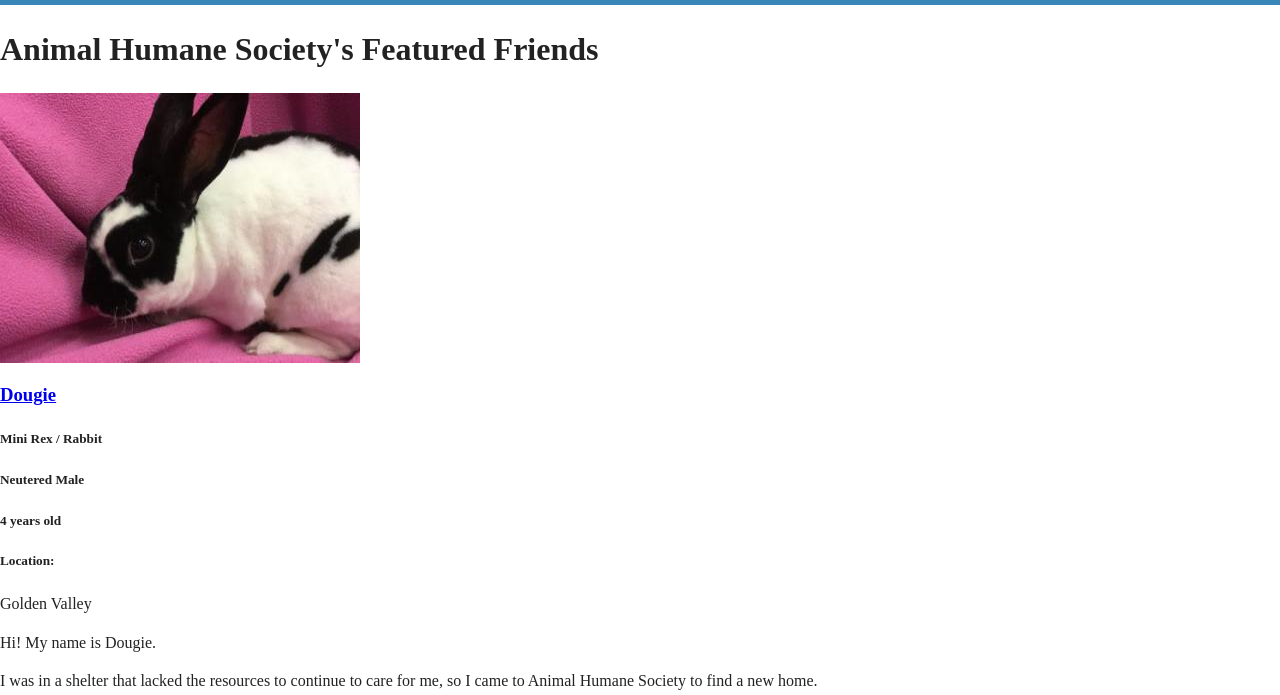
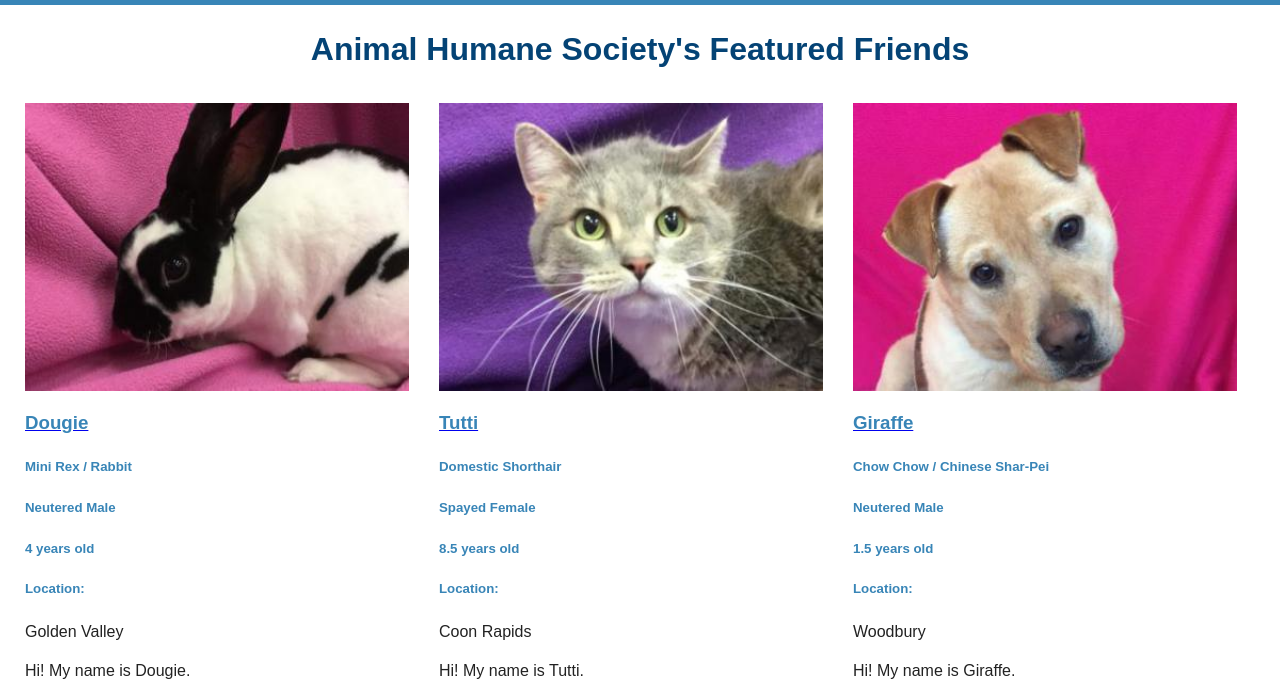
Before and after one commit to gvespasiano/assignment12, a plain HTML site: page index.html in a window 1280 px wide. Shown: the part 97-792 px from the top of the page. Drawn offline with nearby package versions, Linux system fonts and the light colour scheme.

Commit message:
CSS - articles/body intl

```diff
--- a/css/main.css
+++ b/css/main.css
@@ -131,6 +131,50 @@
 }
 .main-nav a:hover{
 	border-bottom:solid 2px #d37e4a;
+}
+
+/* Articles */
+.featured{
+	width:100%;
+	margin-left:15px;
+}
+.animal{
+	max-width:30%;
+	float:left;
+	margin:10px;
+	padding-right:10px;
+}
+.animal img{
+	padding-right:10px;
+	width:100%;
+}
+.animal
+
+
+/* BODY */
+body{
+	width:1100px;
+}
+h1,h2,h3,h4,h5{
+	font-family: 'Noto Sans SC', sans-serif;
+}
+h1,h2{
+	color:#044375;
+}
+h3,h4,h5{
+	color:#3885b7;
+}
+h1{
+	text-align:center;
+}
+p{
+	font-family: 'Noto Sans SC', sans-serif;
+}
+
+/* footer */
+#emailform{
+	background-color:#d37e4a;
+	display:none;
 }
 
 
```
